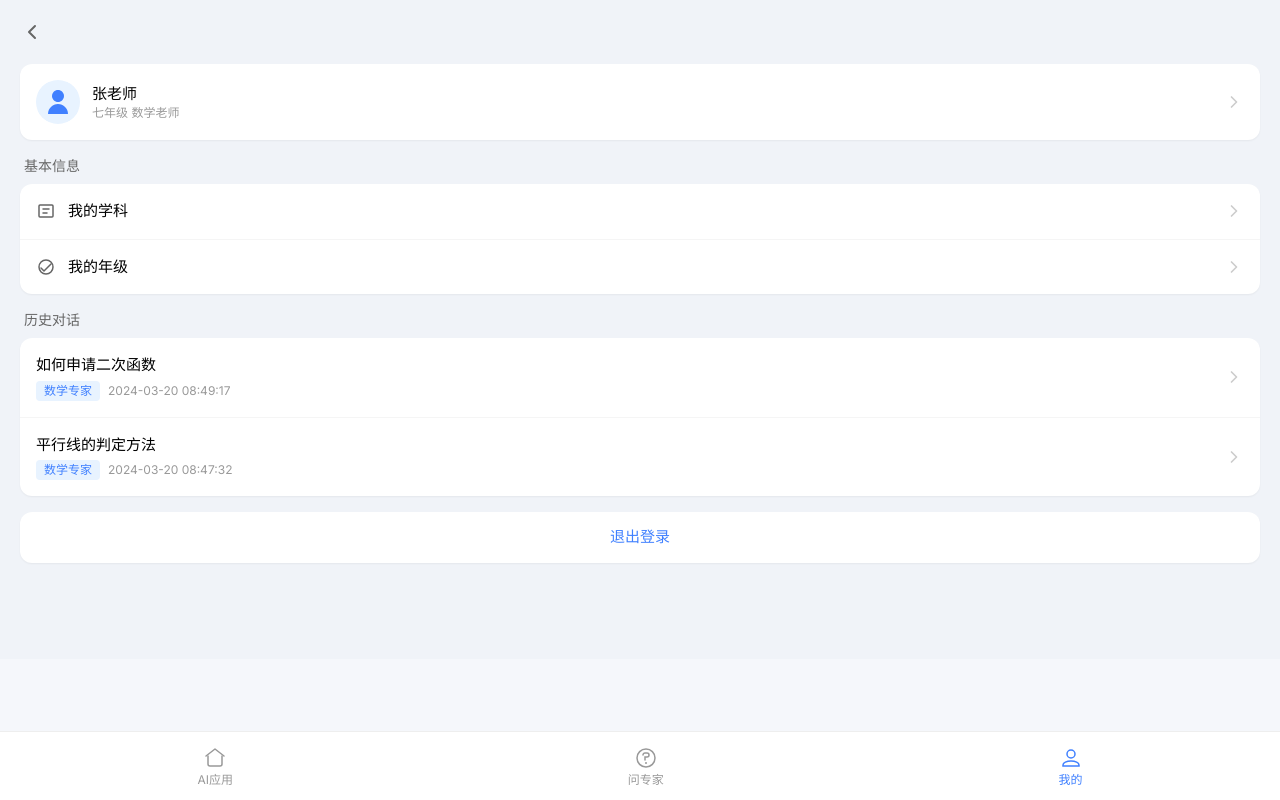
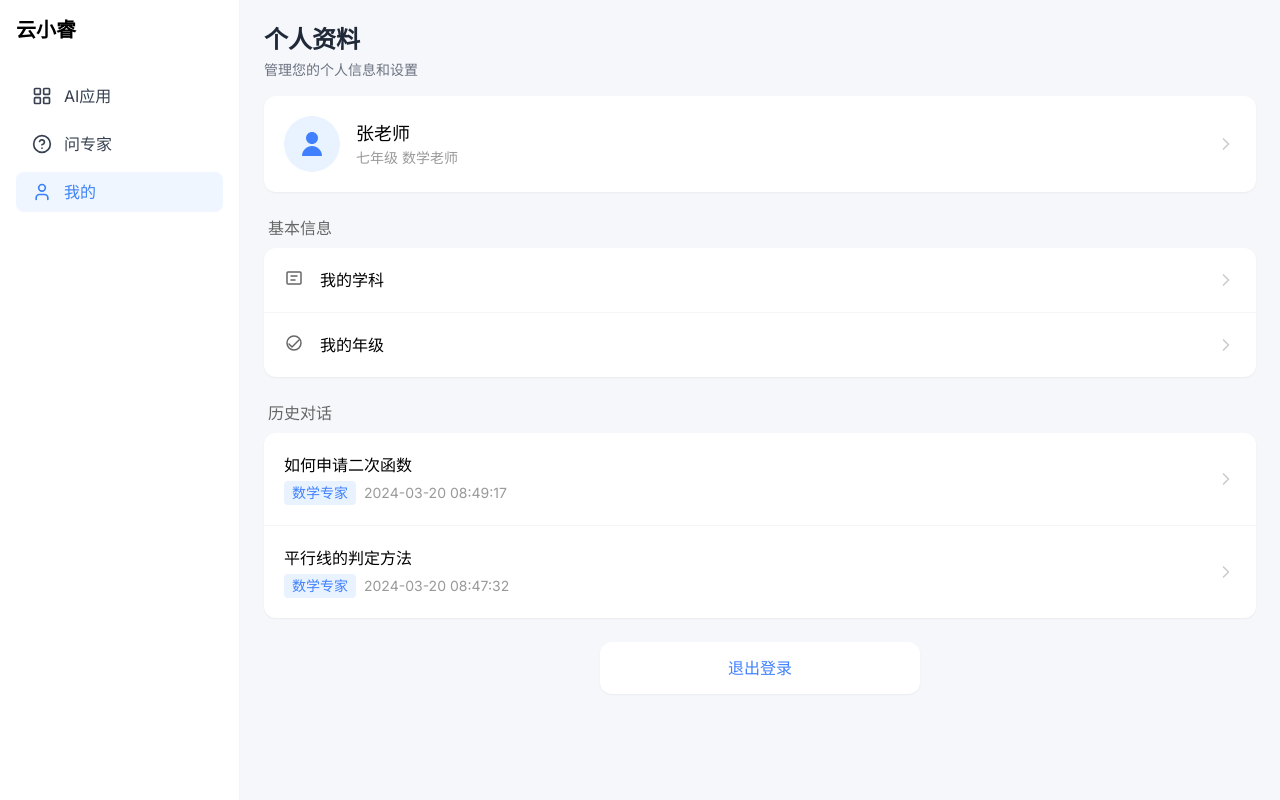
Before and after one commit to jqlong17/ai_edu_app, a Next.js app: page /profile in a window 1280 px wide. Built offline with nearby package versions, Linux system fonts and the light colour scheme.

Commit message:
优化个人资料页面的响应式设计，支持Web和移动端自适应

```diff
--- a/app/profile/page.tsx
+++ b/app/profile/page.tsx
@@ -39,9 +39,10 @@ export default function Profile() {
   }
 
   return (
-    <div className="flex flex-col h-full bg-[#f0f3f8]">
-      {/* 返回按钮 */}
-      <div className="p-5">
+    <AppLayout>
+      <div className="flex flex-col min-h-screen bg-[#f5f7fa]">
+        {/* 返回按钮 - 仅在移动端显示 */}
+        <div className="p-5 md:hidden">
           <Link href="/" className="text-[#666]">
             <svg width="24" height="24" viewBox="0 0 24 24" fill="none" xmlns="http://www.w3.org/2000/svg">
               <path d="M15 18L9 12L15 6" stroke="currentColor" strokeWidth="2" strokeLinecap="round" strokeLinejoin="round"/>
@@ -49,11 +50,19 @@ export default function Profile() {
           </Link>
         </div>
 
+        {/* 页面标题 - 仅在桌面端显示 */}
+        <div className="hidden md:block p-6 pb-4">
+          <h1 className="text-2xl font-bold text-gray-800">个人资料</h1>
+          <p className="text-sm text-gray-500 mt-1">管理您的个人信息和设置</p>
+        </div>
+
+        {/* 内容容器 */}
+        <div className="md:px-6 md:pb-6 flex-1">
           {/* 用户信息卡片 */}
-      <div className="mx-5 bg-white rounded-xl shadow-sm mb-4">
-        <Link href="/profile/settings" className="flex items-center justify-between p-4">
+          <div className="mx-5 md:mx-0 bg-white rounded-xl shadow-sm mb-4 md:mb-6">
+            <Link href="/profile/settings" className="flex items-center justify-between p-4 md:p-5">
               <div className="flex items-center">
-            <div className="w-11 h-11 bg-[#e8f3ff] rounded-full flex items-center justify-center mr-3 overflow-hidden">
+                <div className="w-11 h-11 md:w-14 md:h-14 bg-[#e8f3ff] rounded-full flex items-center justify-center mr-3 md:mr-4 overflow-hidden">
                   <svg width="40" height="40" viewBox="0 0 40 40" fill="none" xmlns="http://www.w3.org/2000/svg">
                     <rect width="40" height="40" fill="#e8f3ff"/>
                     <path d="M20 20C23.3137 20 26 17.3137 26 14C26 10.6863 23.3137 8 20 8C16.6863 8 14 10.6863 14 14C14 17.3137 16.6863 20 20 20Z" fill="#4080FF"/>
@@ -61,8 +70,8 @@ export default function Profile() {
                   </svg>
                 </div>
                 <div>
-              <div className="font-medium text-[15px]">{user.name}</div>
-              <div className="text-xs text-[#999]">{user.role}</div>
+                  <div className="font-medium text-[15px] md:text-lg">{user.name}</div>
+                  <div className="text-xs md:text-sm text-[#999]">{user.role}</div>
                 </div>
               </div>
               <ChevronRight className="h-5 w-5 text-[#ccc]" />
@@ -70,32 +79,32 @@ export default function Profile() {
           </div>
 
           {/* 基本信息 */}
-      <div className="mx-5 mb-4">
-        <h3 className="text-sm font-medium text-[#666] mb-2 ml-1">基本信息</h3>
+          <div className="mx-5 md:mx-0 mb-4 md:mb-6">
+            <h3 className="text-sm md:text-base font-medium text-[#666] mb-2 ml-1">基本信息</h3>
             <div className="bg-white rounded-xl shadow-sm overflow-hidden">
-          <Link href="/profile/subjects" className="flex items-center justify-between p-4 border-b border-[#f5f5f5]">
+              <Link href="/profile/subjects" className="flex items-center justify-between p-4 md:p-5 border-b border-[#f5f5f5]">
                 <div className="flex items-center">
-              <div className="w-5 h-5 mr-3 text-[#666]">
+                  <div className="w-5 h-5 md:w-6 md:h-6 mr-3 text-[#666]">
                     <svg width="20" height="20" viewBox="0 0 20 20" fill="none" xmlns="http://www.w3.org/2000/svg">
                       <rect x="3" y="4" width="14" height="12" rx="1" stroke="currentColor" strokeWidth="1.5"/>
                       <path d="M7 8H13" stroke="currentColor" strokeWidth="1.5" strokeLinecap="round"/>
                       <path d="M7 12H11" stroke="currentColor" strokeWidth="1.5" strokeLinecap="round"/>
                     </svg>
                   </div>
-              <span className="text-[15px]">我的学科</span>
+                  <span className="text-[15px] md:text-base">我的学科</span>
                 </div>
                 <ChevronRight className="h-5 w-5 text-[#ccc]" />
               </Link>
 
-          <Link href="/profile/grades" className="flex items-center justify-between p-4">
+              <Link href="/profile/grades" className="flex items-center justify-between p-4 md:p-5">
                 <div className="flex items-center">
-              <div className="w-5 h-5 mr-3 text-[#666]">
+                  <div className="w-5 h-5 md:w-6 md:h-6 mr-3 text-[#666]">
                     <svg width="20" height="20" viewBox="0 0 20 20" fill="none" xmlns="http://www.w3.org/2000/svg">
                       <path d="M15 7L8 14L5 11" stroke="currentColor" strokeWidth="1.5" strokeLinecap="round" strokeLinejoin="round"/>
                       <rect x="3" y="3" width="14" height="14" rx="7" stroke="currentColor" strokeWidth="1.5"/>
                     </svg>
                   </div>
-              <span className="text-[15px]">我的年级</span>
+                  <span className="text-[15px] md:text-base">我的年级</span>
                 </div>
                 <ChevronRight className="h-5 w-5 text-[#ccc]" />
               </Link>
@@ -103,20 +112,20 @@ export default function Profile() {
           </div>
 
           {/* 历史对话 */}
-      <div className="mx-5 mb-4">
-        <h3 className="text-sm font-medium text-[#666] mb-2 ml-1">历史对话</h3>
+          <div className="mx-5 md:mx-0 mb-4 md:mb-6">
+            <h3 className="text-sm md:text-base font-medium text-[#666] mb-2 ml-1">历史对话</h3>
             <div className="bg-white rounded-xl shadow-sm overflow-hidden">
               {historyChats.map((chat, index) => (
                 <Link
                   key={index}
                   href={chat.href}
-              className={`flex items-center justify-between p-4 ${index < historyChats.length - 1 ? 'border-b border-[#f5f5f5]' : ''}`}
+                  className={`flex items-center justify-between p-4 md:p-5 ${index < historyChats.length - 1 ? 'border-b border-[#f5f5f5]' : ''}`}
                 >
                   <div className="flex-1">
-                <div className="font-medium text-[15px]">{chat.title}</div>
+                    <div className="font-medium text-[15px] md:text-base">{chat.title}</div>
                     <div className="flex items-center mt-1">
-                  <span className="text-xs text-[#4080ff] bg-[#e8f3ff] px-2 py-0.5 rounded-sm mr-2">{chat.category}</span>
-                  <span className="text-xs text-[#999]">{chat.date} {chat.time}</span>
+                      <span className="text-xs md:text-sm text-[#4080ff] bg-[#e8f3ff] px-2 py-0.5 rounded-sm mr-2">{chat.category}</span>
+                      <span className="text-xs md:text-sm text-[#999]">{chat.date} {chat.time}</span>
                     </div>
                   </div>
                   <ChevronRight className="h-5 w-5 text-[#ccc]" />
@@ -126,40 +135,18 @@ export default function Profile() {
           </div>
 
           {/* 退出登录按钮 */}
-      <div className="mx-5 mt-auto mb-24">
+          <div className="mx-5 md:mx-0 mt-auto mb-24 md:mb-0 md:mt-4">
             <button
               onClick={handleLogout}
-          className="w-full bg-white text-[#4080ff] font-medium py-3.5 rounded-xl shadow-sm text-[15px]"
+              className="w-full bg-white text-[#4080ff] font-medium py-3.5 rounded-xl shadow-sm text-[15px] md:text-base md:max-w-xs md:mx-auto md:block"
             >
               退出登录
             </button>
           </div>
+        </div>
 
-      {/* 底部导航栏 */}
-      <div className="fixed bottom-0 left-0 right-0 bg-white border-t border-[#eee] flex justify-around py-2">
-        <Link href="/" className="flex flex-col items-center pt-1.5 pb-1 px-4 text-[#999]">
-          <svg width="24" height="24" viewBox="0 0 24 24" fill="none" xmlns="http://www.w3.org/2000/svg">
-            <path d="M5 10V18C5 19.1046 5.89543 20 7 20H17C18.1046 20 19 19.1046 19 18V10" stroke="currentColor" strokeWidth="1.5" strokeLinecap="round"/>
-            <path d="M3 10L12 3L21 10" stroke="currentColor" strokeWidth="1.5" strokeLinecap="round" strokeLinejoin="round"/>
-          </svg>
-          <span className="text-xs mt-0.5">AI应用</span>
-        </Link>
-        <Link href="/ask-expert" className="flex flex-col items-center pt-1.5 pb-1 px-4 text-[#999]">
-          <svg width="24" height="24" viewBox="0 0 24 24" fill="none" xmlns="http://www.w3.org/2000/svg">
-            <circle cx="12" cy="12" r="9" stroke="currentColor" strokeWidth="1.5"/>
-            <path d="M9 9C9 7.89543 9.89543 7 11 7H13C14.1046 7 15 7.89543 15 9C15 10.1046 14.1046 11 13 11H11V14" stroke="currentColor" strokeWidth="1.5" strokeLinecap="round"/>
-            <circle cx="12" cy="17" r="1" fill="currentColor"/>
-          </svg>
-          <span className="text-xs mt-0.5">问专家</span>
-        </Link>
-        <Link href="/profile" className="flex flex-col items-center pt-1.5 pb-1 px-4 text-[#4080ff]">
-          <svg width="24" height="24" viewBox="0 0 24 24" fill="none" xmlns="http://www.w3.org/2000/svg">
-            <path d="M12 12C14.2091 12 16 10.2091 16 8C16 5.79086 14.2091 4 12 4C9.79086 4 8 5.79086 8 8C8 10.2091 9.79086 12 12 12Z" stroke="currentColor" strokeWidth="1.5"/>
-            <path d="M20 19C20 16.7909 16.4183 15 12 15C7.58172 15 4 16.7909 4 19V20H20V19Z" stroke="currentColor" strokeWidth="1.5"/>
-          </svg>
-          <span className="text-xs mt-0.5">我的</span>
-        </Link>
+        {/* 底部导航栏 - 仅在移动端显示，已由AppLayout组件提供 */}
       </div>
-    </div>
+    </AppLayout>
   )
 }
```
Lines whose indentation alone changed are shown as unchanged.
